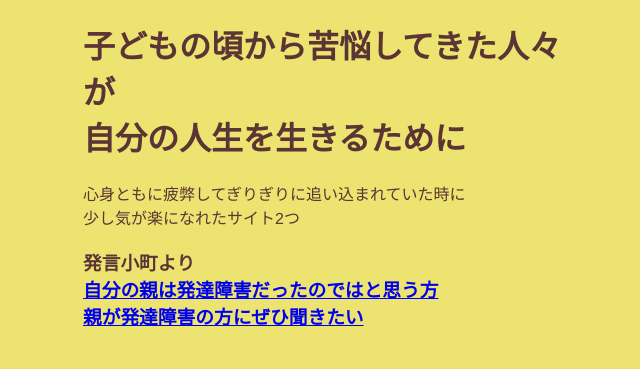
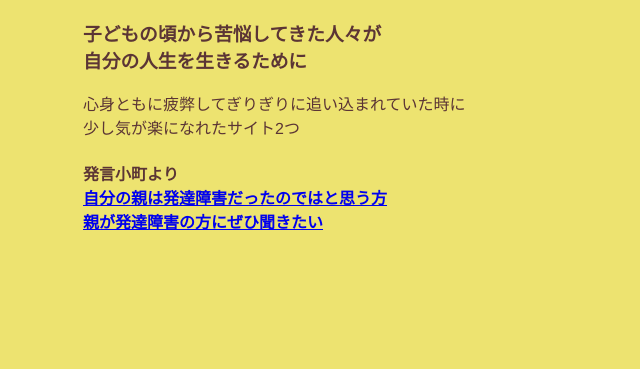
Before and after one commit to HappyKumamoto/LiveYourLife, a plain HTML site: page index.html in a window 1280 px wide. Shown: the whole page, without its empty margins (307-947 px from the left). Drawn offline with Linux system fonts and the light colour scheme.

Commit message:
Update index.html

```diff
--- a/index.html
+++ b/index.html
@@ -7,14 +7,14 @@
   <link rel="stylesheet" href="your-life.css"/>
 </head>
 <body>
-  <h1>子どもの頃から苦悩してきた人々が<br>自分の人生を生きるために</h1>
+  <h3>子どもの頃から苦悩してきた人々が<br>自分の人生を生きるために</h3>
   <p>心身ともに疲弊してぎりぎりに追い込まれていた時に<br>
   少し気が楽になれたサイト2つ</p>
 
-  <h3>発言小町より<br>
+  <h4>発言小町より<br>
   <a href="https://komachi.yomiuri.co.jp/topics/id/667404/" target="_blank">自分の親は発達障害だったのではと思う方
   </a><br>
   <a href="https://komachi.yomiuri.co.jp/topics/id/762396/" target=_blank">親が発達障害の方にぜひ聞きたい
-  </a></h3>
+  </a></h4>
 
    <h5> &nbsp; </h5>
```
